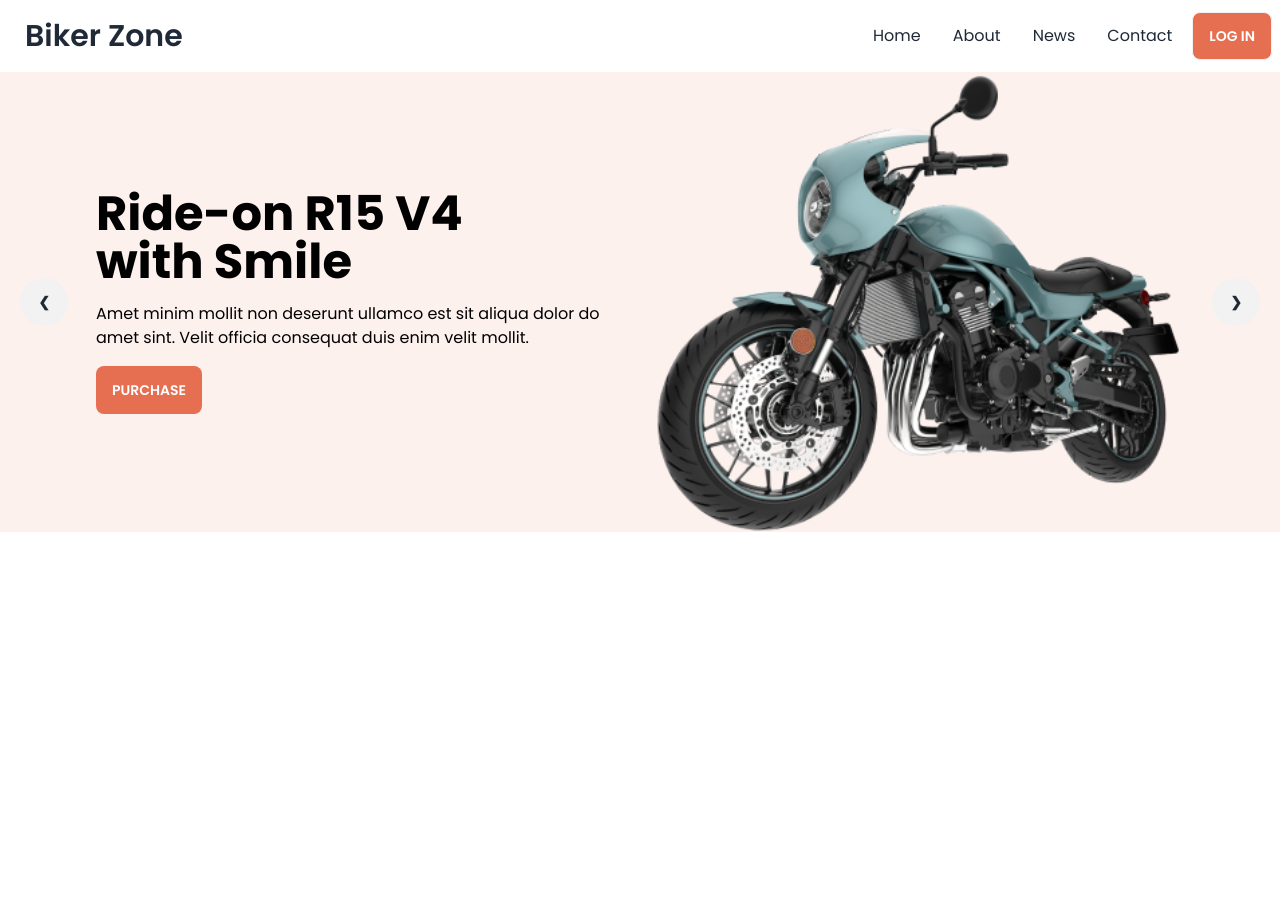
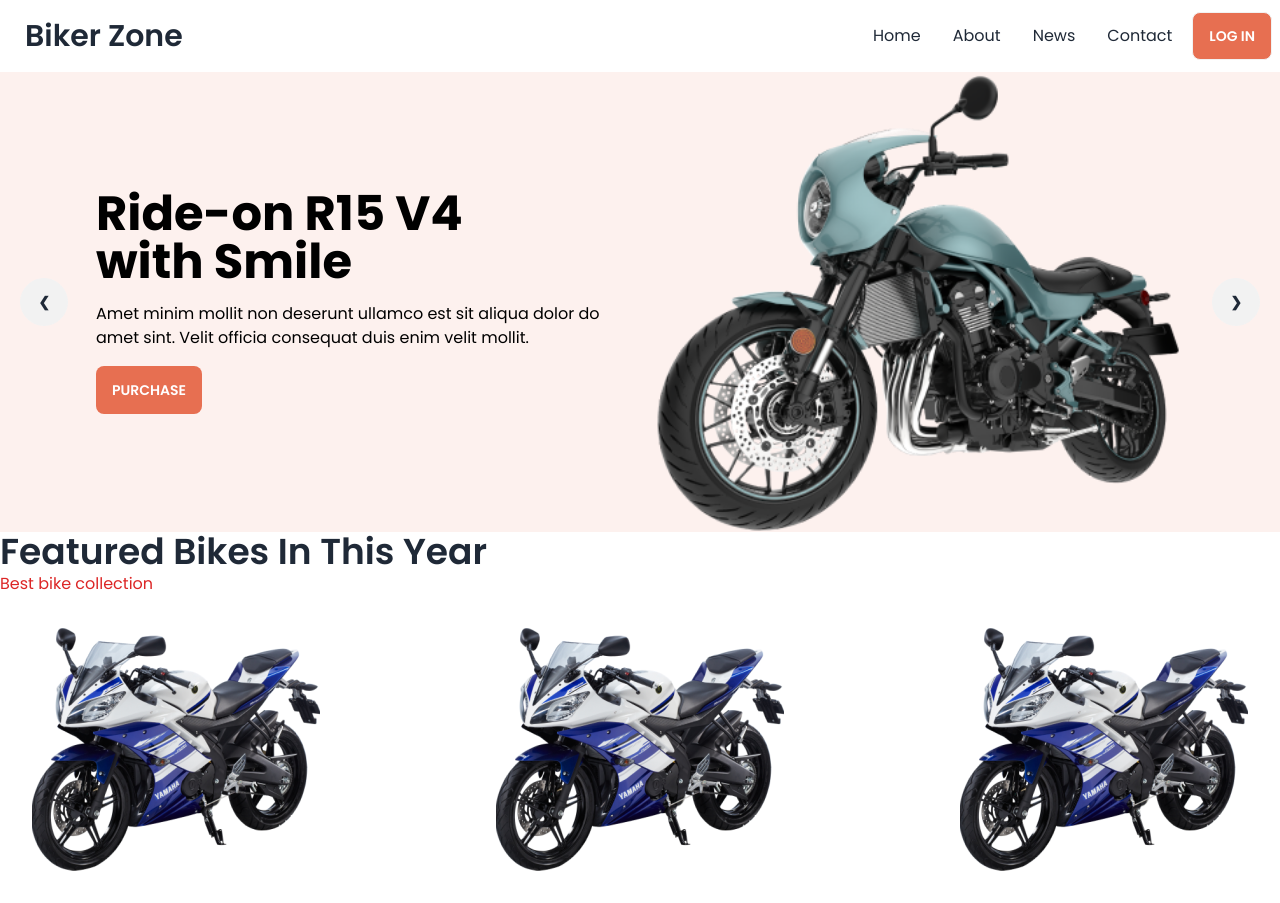
Before and after one commit to engsabbir/biker-zone-with-daisyUI, a plain HTML site: page index.html in a window 1280 px wide. Before the commit the page ends 800 px from the top, so only its background shows below. Drawn offline with nearby package versions, Linux system fonts and the light colour scheme.

Commit message:
featured bike section added

```diff
--- a/index.html
+++ b/index.html
@@ -147,7 +147,22 @@
         </div>
     </header>
     <main class="md:container md:mx-auto">
-
+        <!-- featured bike section  -->
+        <section>
+            <h2 class="text-4xl font-semibold">Featured Bikes In This Year</h2>
+            <p class="text-red-600">Best bike collection</p>
+            <div class="flex flex-col lg:flex-row gap-28">
+                <div class="p-8 bg-white rounded">
+                    <img src="images/others/feature-bike.png" alt="">
+                </div>
+                <div class="p-8 bg-white rounded">
+                    <img src="images/others/feature-bike.png" alt="">
+                </div>
+                <div class="p-8 bg-white rounded">
+                    <img src="images/others/feature-bike.png" alt="">
+                </div>
+            </div>
+        </section>
     </main>
 </body>
 
```
